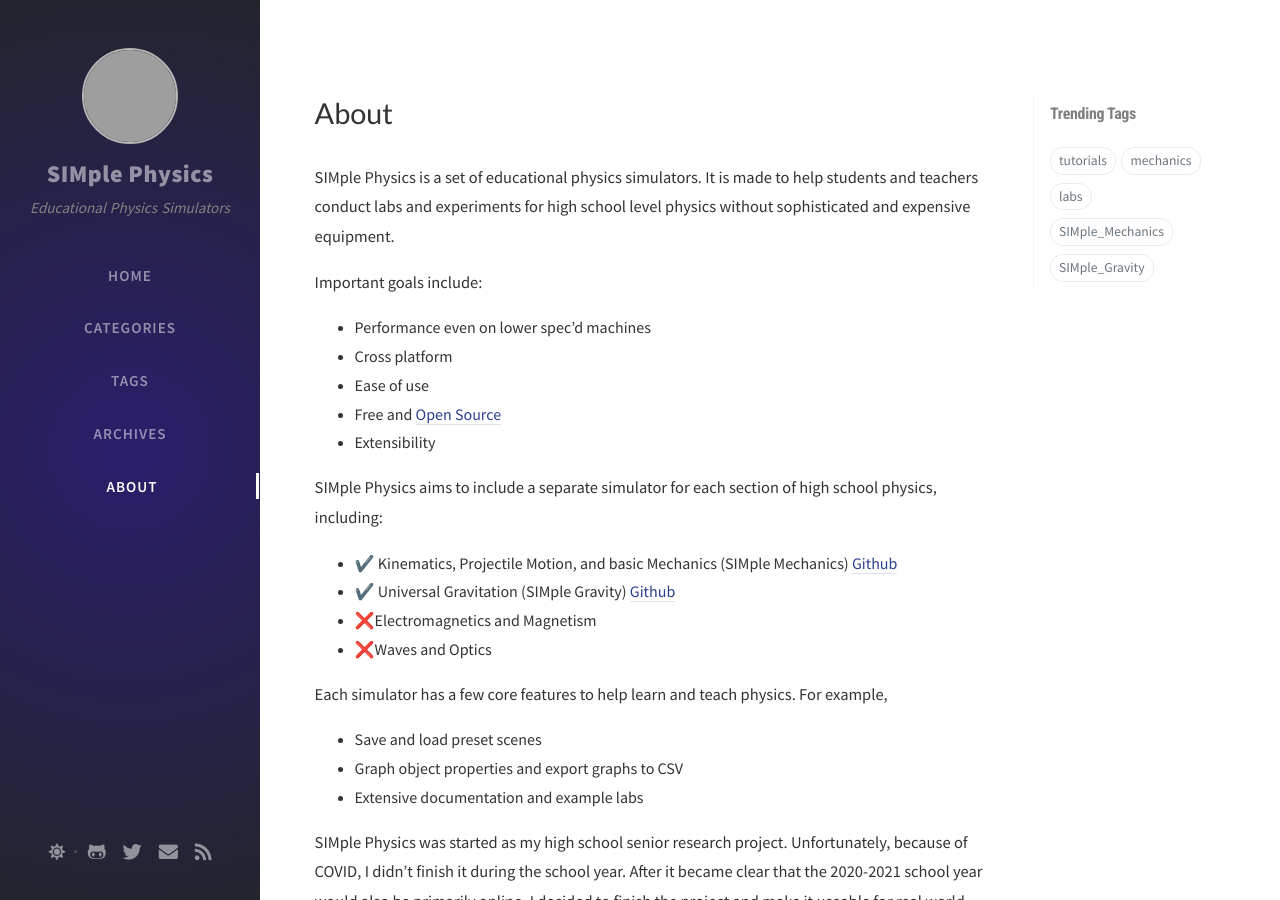
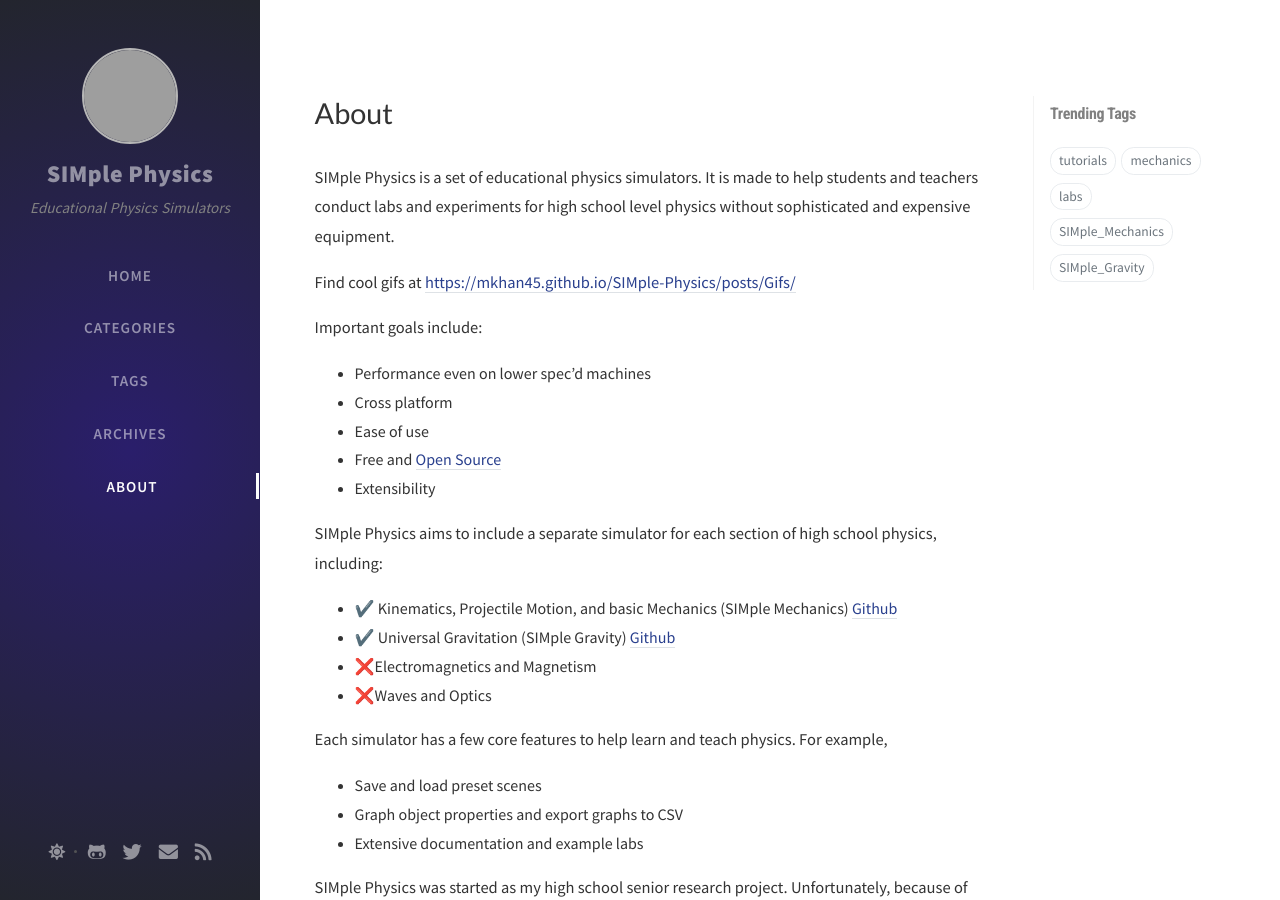
Before and after one commit to mkhan45/SIMple-Physics, a Jekyll site: the page built from tabs/about.md, in a window 1280 px wide and 900 px high. Built offline with Jekyll 4.4.1, drawn with Linux system fonts in a browser that asks for light colours; nearby versions of some CDN libraries; comment, search, counter and statistics services are not loaded; grey boxes are pictures that could not be loaded.

Commit message:
added gifs link to readme

```diff
--- a/tabs/about.md
+++ b/tabs/about.md
@@ -3,6 +3,8 @@
 ---
 
 SIMple Physics is a set of educational physics simulators. It is made to help students and teachers conduct labs and experiments for high school level physics without sophisticated and expensive equipment.
+
+Find cool gifs at [https://mkhan45.github.io/SIMple-Physics/posts/Gifs/](https://mkhan45.github.io/SIMple-Physics/posts/Gifs/)
 
 Important goals include:
 
```
Also changed, not shown: README.md.
